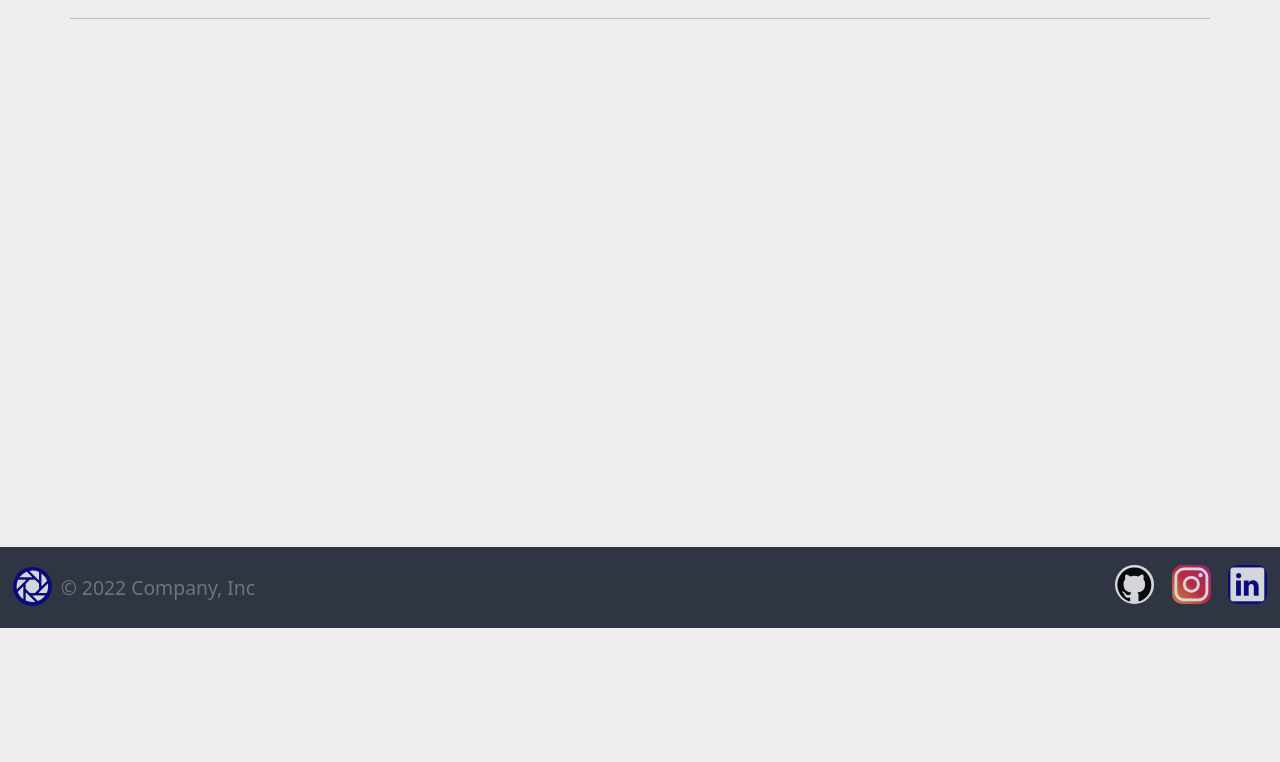
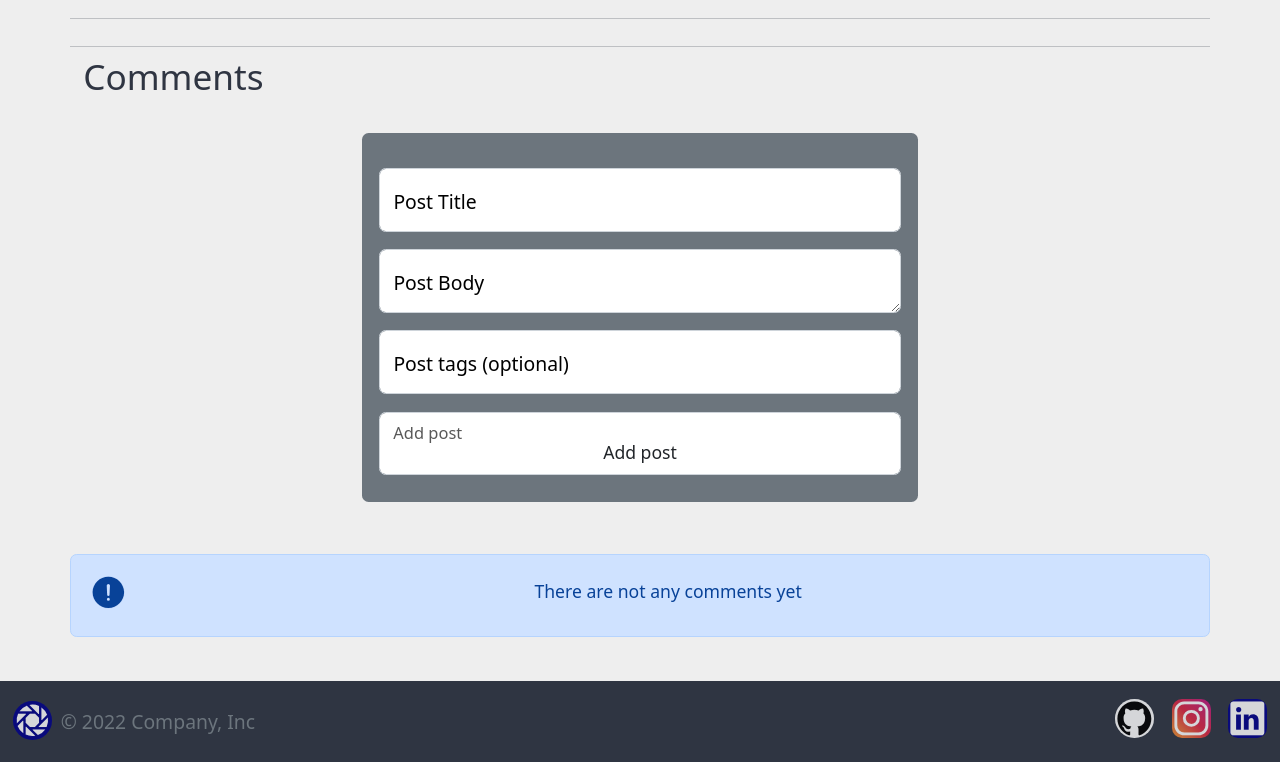
Before and after one commit to Gubchik123/ITish, a Flask app: template app/templates/blog/post.html in a window 1280 px wide. Shown: the part 172-934 px from the top of the page. Before the commit the page ends 800 px from the top, so only its background shows below. Run offline with Flask 3, Linux system fonts and the light colour scheme; the template is opened without the code that fills it: values that come from a table or form of the project are taken from there, others are empty; the visitor is signed in with stand-in values (Sample User, id 1); data comes from the database, SQL or seed files in the repository; some libraries are stand-ins or nearby versions.

Commit message:
Add comments to posts

```diff
--- a/app/templates/blog/_post_macros.html
+++ b/app/templates/blog/_post_macros.html
@@ -1,4 +1,4 @@
-{%- macro show_all_(posts) %}
+{%- macro show_all_posts_from_(posts) %}
     {%- for post in posts %}
         <div class="post rounded my-form-bg-color py-3 mb-3">
             <a href="{{ url_for('blog.get_post_by_', post_url=post.url) }}">
@@ -14,20 +14,29 @@
     {%- endfor %}
 {%- endmacro %}
 
-{%- macro show_info_about_(post) %}
-    <div class="post_info d-flex justify-content-between">
-        <div class="post_author me-3">
+{%- macro show_info_about_(item) %}
+    <div class="item_info d-flex justify-content-between">
+        <div class="item_author me-3">
             <b>Author:</b> &nbsp;
             <a
                 href=""
                 class="text-decoration-underline my-text-color"
             >
-                {{ post.user.username }}
+                {{ item.user.username }}
             </a>
         </div>
-        <div class="post_created">
+        <div class="item_created">
             <b>Created:</b> &nbsp;
-            {{ post.created.strftime("%d.%m.%Y") }}
+            {{ item.created.strftime("%d.%m.%Y") }}
         </div>
     </div>
 {%- endmacro %}
+
+{%- macro show_all_comment_from_(comments) %}
+    {%- for comment in comments %}
+        <div class="alert alert-dark" role="alert">
+            <p>{{ comment.body }}</p>
+            {{ show_info_about_(comment) }}
+        </div>
+    {%- endfor %}
+{%- endmacro %}
--- a/app/templates/blog/post.html
+++ b/app/templates/blog/post.html
@@ -1,17 +1,65 @@
 {%- extends 'base.html' %}
 
 {%- block title -%} Post - {{ post.title }} {%- endblock title -%}
+
+{%- block styles -%}
+<style>
+    #comment_body { height: 150px; }
+
+    .all-comments,
+    .all-comments a { color: var(--bs-dark); }
+</style>
+{%- endblock styles -%}
 
 {%- block content_title -%} {{ post.title }} {%- endblock content_title -%}
 
 
 {%- block content -%}
 
-<hr>
-{%- from 'blog/_post_macros.html' import show_info_about_ %}
-{{ show_info_about_(post) }}
-<hr class="mt-3">
+    <hr>
+    {%- from 'blog/_post_macros.html' import show_info_about_ %}
+    {{ show_info_about_(post) }}
+    <hr class="mt-3">
 
-{{ post.body | safe }}
+    {{ post.body | safe }}
+
+    <hr class="my-2">
+
+    <h2 class="mb-3">Comments</h2>
+
+    {%- if current_user.is_authenticated %}
+        <div class="comment-form w-100 mb-5">
+            {%- from '_forms_macros.html' import get_ready_ %}
+            {{
+                get_ready_(
+                    form,
+                    action=url_for('blog.comment_post_with_', post_url=post.url)
+                )
+            }}
+        </div>
+    {%- else %}
+        {%- from '_alerts_macros.html' import dismissible_alert %}
+        {{
+            dismissible_alert(
+                message="Log in to has ability to comment post",
+                category="warning"
+            )
+        }}
+    {%- endif %}
+
+    {%- if post.comments.all() %}
+        <div class="all-comments w-100">
+            {%- from 'blog/_post_macros.html' import show_all_comment_from_ %}
+            {{ show_all_comment_from_(post.comments.all()) }}
+        </div>
+    {%- else %}
+        {%- from '_alerts_macros.html' import not_dismissible_alert %}
+        {{
+            not_dismissible_alert(
+                message="There are not any comments yet",
+                category="primary"
+            )
+        }}
+    {%- endif %}
 
 {%- endblock content -%}
```
Also changed, not shown: app/blog/funcs.py (+24 -5 lines).
